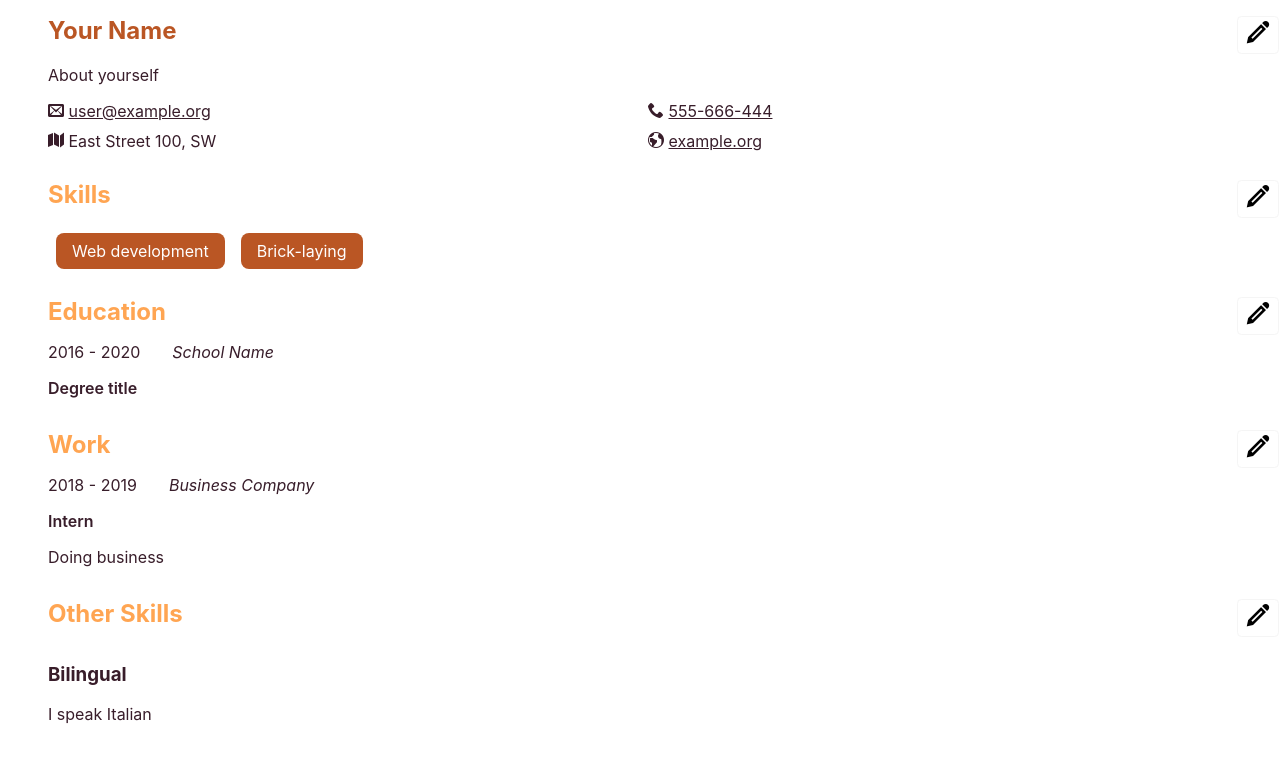
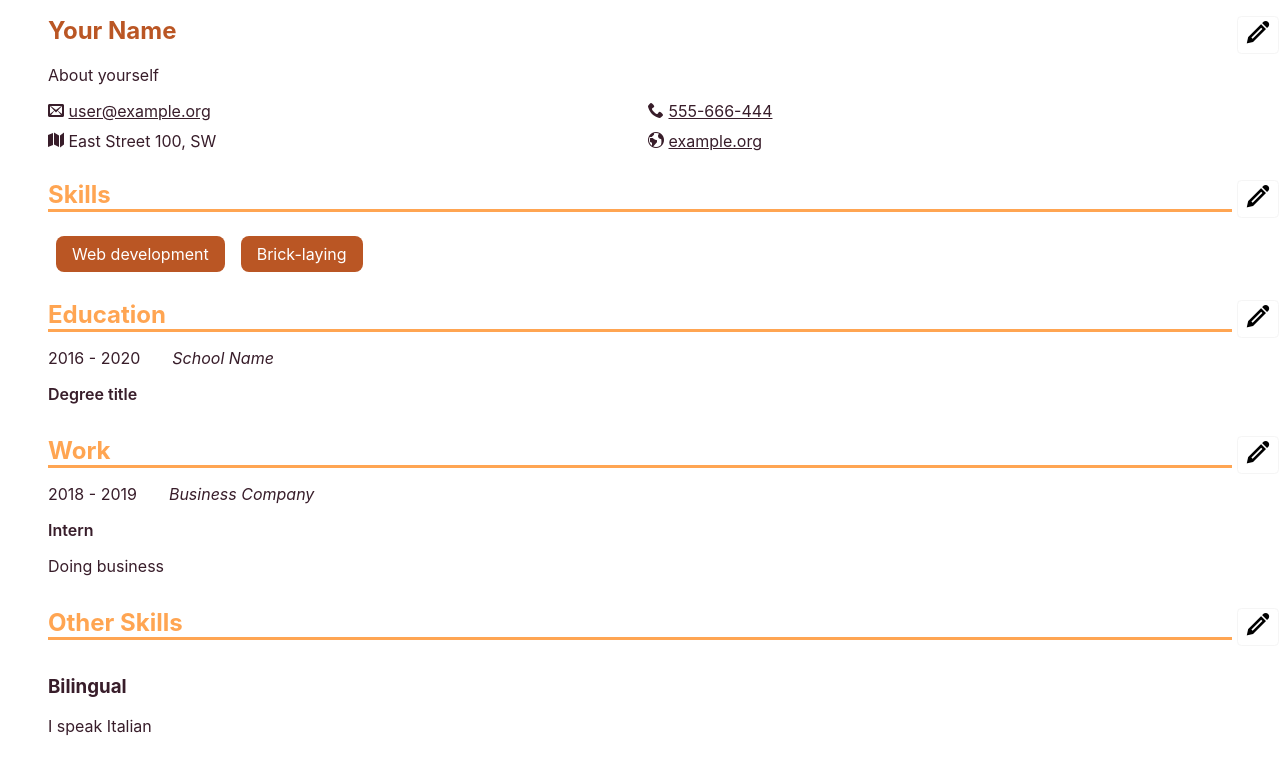
Before and after one commit to themetar/cv-builder, a React (Create React App) app: page / in a window 1280 px wide. Shown: the top 774 px of the page. Built offline with nearby package versions, Linux system fonts and the light colour scheme.

Commit message:
Add h2 bottom border

```diff
--- a/src/App.css
+++ b/src/App.css
@@ -107,6 +107,7 @@ section {
 }
 
 h2 {
+  border-bottom: .2rem solid var(--header-color);
   color: var(--header-color);
 }
 
```
